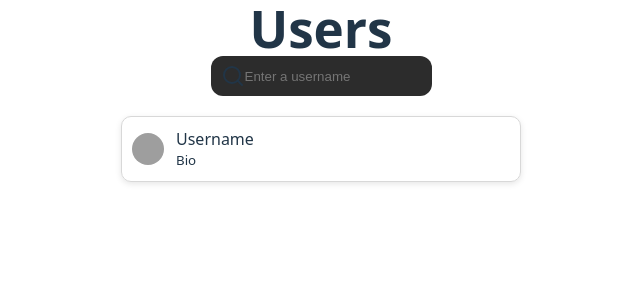
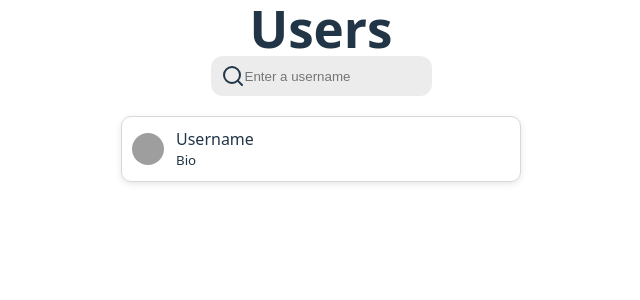
Before and after one commit to jhernandez4/embed-search-frontend, a React (Vite) app: page / in a window 1280 px wide. Shown: the top 300 px of the page, without its empty margins (319-959 px from the left). Built offline with nearby package versions, Linux system fonts and the light colour scheme; grey boxes are pictures that could not be loaded.

Commit message:
feat(app.css): improve light mode ui

```diff
--- a/src/App.css
+++ b/src/App.css
@@ -51,9 +51,9 @@ input:focus {
   flex-direction: row;
   align-items: center;
   gap: 12px;
-  border: 1px rgb(216, 216, 216) solid;
+  border: 1px rgb(97, 97, 97) solid;
   border-radius: 10px;
-  box-shadow: 0 2px 6px rgba(0, 0, 0, 0.1);
+  box-shadow: 0 4px 8px rgba(126, 126, 126, 0.4);
 }
 
 .user-profile-picture {
@@ -68,3 +68,14 @@ input:focus {
   flex-direction: column;
   align-items: start;
 }
+
+@media (prefers-color-scheme: light) {
+  .user-search-bar {
+    background-color: rgb(236, 236, 236);
+  }
+
+  .user-list-item {
+    border: 1px rgb(216, 216, 216) solid;
+    box-shadow: 0 2px 6px rgba(0, 0, 0, 0.1);
+  }
+}
```
